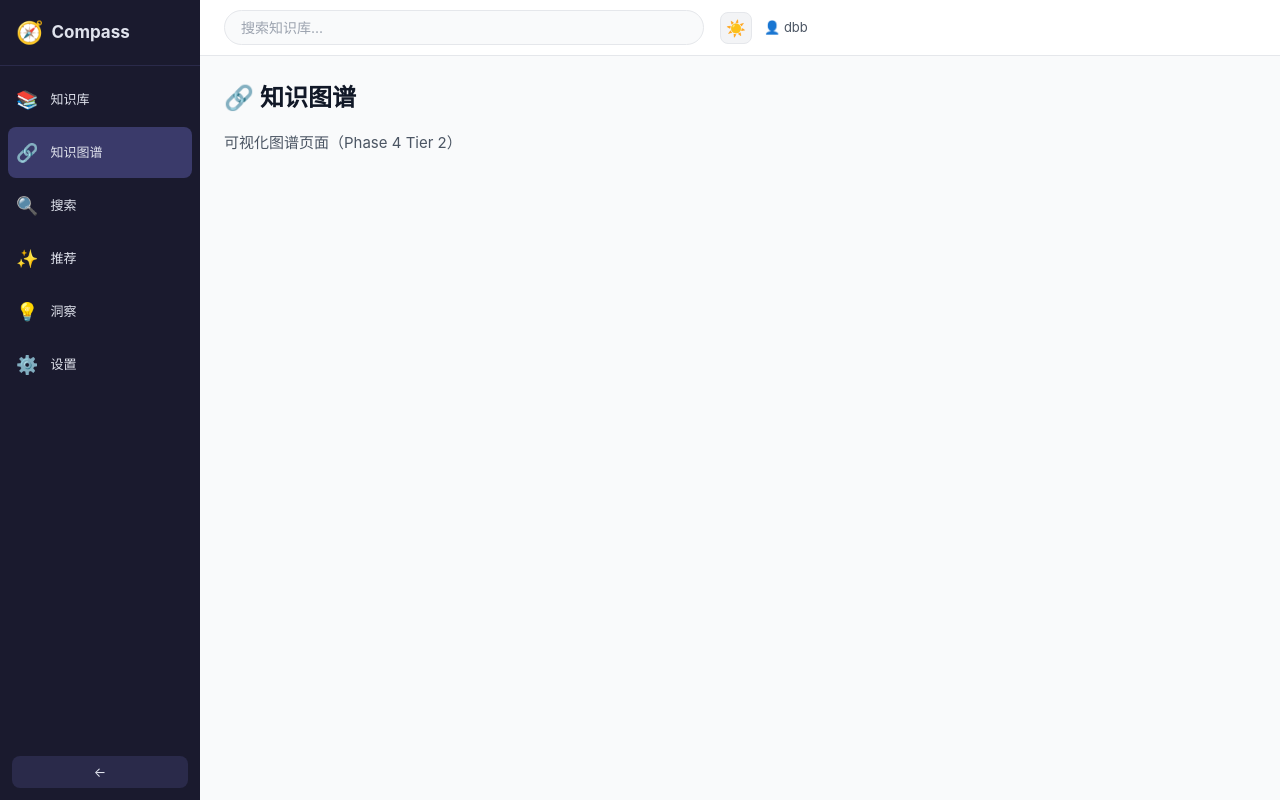
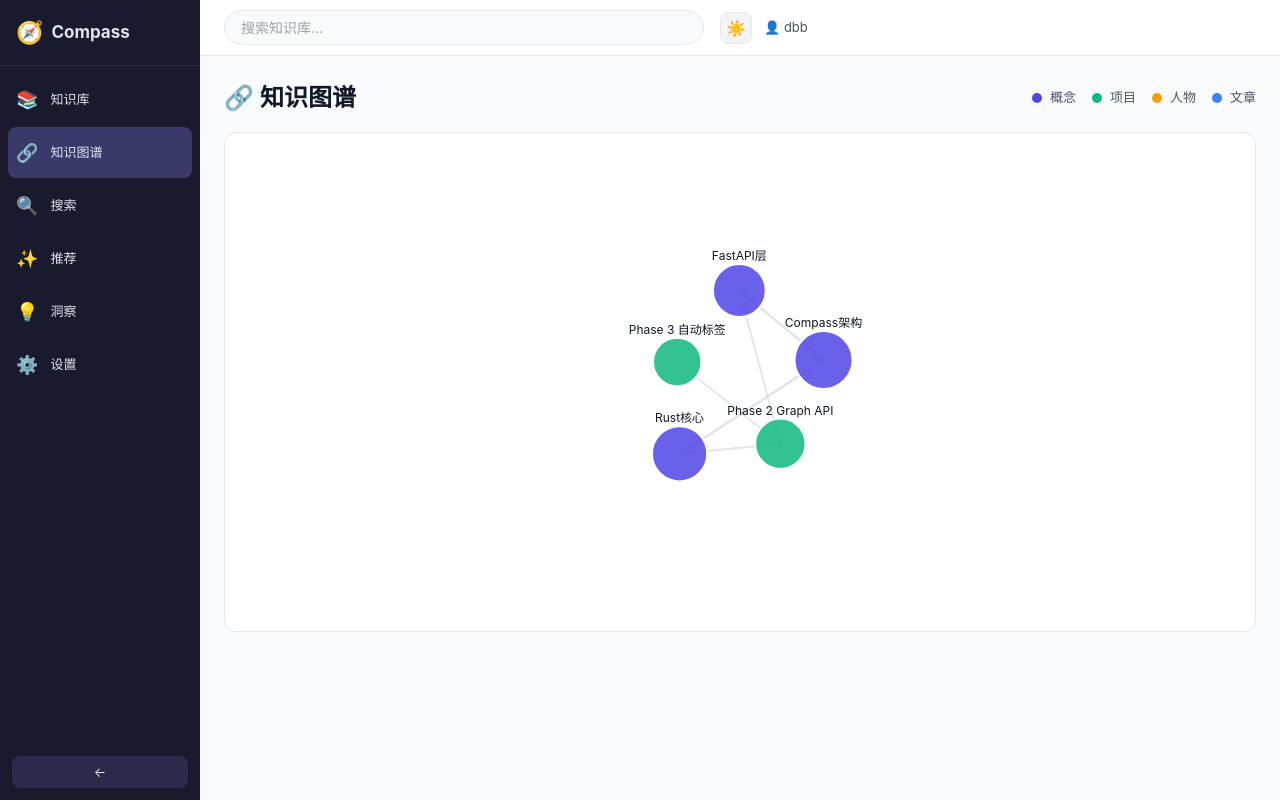
Before and after one commit to jadelaglace/Compass, a Vue app in the folder compass-vue3/: page /graph in a window 1280 px wide. Built offline with nearby package versions, Linux system fonts and the light colour scheme.

Commit message:
feat: P4-Viz-2 — D3.js force-directed graph (#130)

```diff
--- /dev/null
+++ b/compass-vue3/src/components/graph/ForceGraph.vue
@@ -0,0 +1,187 @@
+<script setup lang="ts">
+import { ref, onMounted, onUnmounted } from 'vue'
+import * as d3 from 'd3'
+import { useGraphStore } from '@/stores/graph'
+
+const graphStore = useGraphStore()
+const svgRef = ref<SVGSVGElement | null>(null)
+const containerRef = ref<HTMLDivElement | null>(null)
+
+interface SimNode extends d3.SimulationNodeDatum {
+  id: string
+  title: string
+  entity_type: string
+  score: number
+}
+
+let simulation: d3.Simulation<SimNode, d3.SimulationLinkDatum<SimNode>> | null = null
+
+const entityTypeColors: Record<string, string> = {
+  concept: '#4f46e5',
+  project: '#10b981',
+  person: '#f59e0b',
+  article: '#3b82f6',
+  default: '#6b7280',
+}
+
+function getColor(type: string): string {
+  return entityTypeColors[type] ?? entityTypeColors.default
+}
+
+function initGraph() {
+  if (!svgRef.value || !containerRef.value) return
+
+  const width = containerRef.value.clientWidth
+  const height = containerRef.value.clientHeight
+
+  d3.select(svgRef.value).selectAll('*').remove()
+
+  const svg = d3.select(svgRef.value)
+    .attr('width', width)
+    .attr('height', height)
+    .attr('viewBox', [0, 0, width, height])
+
+  const g = svg.append('g')
+  svg.call(
+    d3.zoom<SVGSVGElement, unknown>()
+      .scaleExtent([0.2, 4])
+      .on('zoom', (event) => {
+        g.attr('transform', event.transform)
+      })
+  )
+
+  const nodes: SimNode[] = graphStore.nodes.map(n => ({ ...n }))
+  const edges: d3.SimulationLinkDatum<SimNode>[] = graphStore.edges.map(e => ({ ...e }))
+
+  const link = g.append('g')
+    .selectAll('line')
+    .data(edges)
+    .join('line')
+    .attr('stroke', '#d1d5db')
+    .attr('stroke-width', (d: d3.SimulationLinkDatum<SimNode>) => ((d as { strength?: number }).strength ?? 0.5) * 3)
+    .attr('stroke-opacity', 0.6)
+
+  const node = g.append('g')
+    .selectAll<SVGGElement, SimNode>('g')
+    .data(nodes)
+    .join('g')
+    .style('cursor', 'pointer')
+    .call(
+      d3.drag<SVGGElement, SimNode>()
+        .on('start', (event, d) => {
+          if (!event.active) simulation!.alphaTarget(0.3).restart()
+          d.fx = d.x
+          d.fy = d.y
+        })
+        .on('drag', (event, d) => {
+          d.fx = event.x
+          d.fy = event.y
+        })
+        .on('end', (event, d) => {
+          if (!event.active) simulation!.alphaTarget(0)
+          d.fx = null
+          d.fy = null
+        })
+    )
+
+  node.append('circle')
+    .attr('r', d => 10 + d.score * 20)
+    .attr('fill', d => getColor(d.entity_type))
+    .attr('fill-opacity', 0.85)
+    .attr('stroke', '#fff')
+    .attr('stroke-width', 2)
+
+  node.append('text')
+    .text(d => d.title)
+    .attr('font-size', 12)
+    .attr('text-anchor', 'middle')
+    .attr('dy', d => -(14 + d.score * 20))
+    .attr('fill', 'var(--text-primary)')
+
+  node
+    .on('mouseover', function(_, d) {
+      d3.select(this).select('circle').attr('stroke-width', 3)
+      graphStore.hoverNode(d.id)
+    })
+    .on('mouseout', function() {
+      d3.select(this).select('circle').attr('stroke-width', 2)
+      graphStore.hoverNode(null)
+    })
+    .on('click', (_, d) => {
+      graphStore.selectNode(d.id)
+    })
+
+  const tooltip = d3.select(containerRef.value)
+    .append('div')
+    .style('position', 'absolute')
+    .style('background', 'var(--bg-primary)')
+    .style('border', '1px solid var(--border-color)')
+    .style('border-radius', 'var(--radius-md)')
+    .style('padding', '8px 12px')
+    .style('font-size', '13px')
+    .style('pointer-events', 'none')
+    .style('opacity', 0)
+    .style('z-index', 10)
+    .style('box-shadow', 'var(--shadow-md)')
+
+  node
+    .on('mouseover.tooltip', (event: MouseEvent, d: SimNode) => {
+      tooltip
+        .style('opacity', 1)
+        .html(`<strong>${d.title}</strong><br/>${d.entity_type} · score: ${(d.score * 100).toFixed(0)}`)
+        .style('left', `${event.offsetX + 12}px`)
+        .style('top', `${event.offsetY - 10}px`)
+    })
+    .on('mousemove.tooltip', (event: MouseEvent) => {
+      tooltip.style('left', `${event.offsetX + 12}px`).style('top', `${event.offsetY - 10}px`)
+    })
+    .on('mouseout.tooltip', () => { tooltip.style('opacity', 0) })
+
+  simulation = d3.forceSimulation(nodes)
+    .force('link', d3.forceLink<SimNode, d3.SimulationLinkDatum<SimNode>>(edges).id(d => d.id).distance(120))
+    .force('charge', d3.forceManyBody().strength(-300))
+    .force('center', d3.forceCenter(width / 2, height / 2))
+    .force('collision', d3.forceCollide<SimNode>().radius(d => 30 + d.score * 20))
+    .on('tick', () => {
+      link
+        .attr('x1', d => (d.source as SimNode).x ?? 0)
+        .attr('y1', d => (d.source as SimNode).y ?? 0)
+        .attr('x2', d => (d.target as SimNode).x ?? 0)
+        .attr('y2', d => (d.target as SimNode).y ?? 0)
+
+      node.attr('transform', d => `translate(${d.x ?? 0},${d.y ?? 0})`)
+    })
+
+  const ro = new ResizeObserver(() => {
+    if (!containerRef.value || !simulation) return
+    const w = containerRef.value.clientWidth
+    const h = containerRef.value.clientHeight
+    svg.attr('viewBox', [0, 0, w, h])
+    simulation.force('center', d3.forceCenter(w / 2, h / 2))
+    simulation.alpha(0.3).restart()
+  })
+  ro.observe(containerRef.value)
+}
+
+onMounted(initGraph)
+onUnmounted(() => { simulation?.stop() })
+</script>
+
+<template>
+  <div ref="containerRef" class="force-graph">
+    <svg ref="svgRef" class="graph-svg"></svg>
+  </div>
+</template>
+
+<style scoped>
+.force-graph {
+  position: relative;
+  width: 100%;
+  height: 500px;
+  background: var(--bg-primary);
+  border: 1px solid var(--border-color);
+  border-radius: var(--radius-lg);
+  overflow: hidden;
+}
+.graph-svg { width: 100%; height: 100%; }
+</style>
--- /dev/null
+++ b/compass-vue3/src/stores/graph.ts
@@ -0,0 +1,34 @@
+import { defineStore } from 'pinia'
+import { ref } from 'vue'
+import type { GraphNode, GraphEdge } from '@/types'
+
+export const useGraphStore = defineStore('graph', () => {
+  const nodes = ref<GraphNode[]>([
+    { id: '1', title: 'Compass架构', entity_type: 'concept', score: 0.95 },
+    { id: '2', title: 'Rust核心', entity_type: 'concept', score: 0.88 },
+    { id: '3', title: 'FastAPI层', entity_type: 'concept', score: 0.82 },
+    { id: '4', title: 'Phase 2 Graph API', entity_type: 'project', score: 0.76 },
+    { id: '5', title: 'Phase 3 自动标签', entity_type: 'project', score: 0.71 },
+  ])
+
+  const edges = ref<GraphEdge[]>([
+    { source: '1', target: '2', strength: 0.9 },
+    { source: '1', target: '3', strength: 0.85 },
+    { source: '2', target: '4', strength: 0.7 },
+    { source: '3', target: '4', strength: 0.65 },
+    { source: '4', target: '5', strength: 0.6 },
+  ])
+
+  const selectedNodeId = ref<string | null>(null)
+  const hoveredNodeId = ref<string | null>(null)
+
+  const selectNode = (id: string | null) => {
+    selectedNodeId.value = id
+  }
+
+  const hoverNode = (id: string | null) => {
+    hoveredNodeId.value = id
+  }
+
+  return { nodes, edges, selectedNodeId, hoveredNodeId, selectNode, hoverNode }
+})
--- a/compass-vue3/src/views/graph/GraphView.vue
+++ b/compass-vue3/src/views/graph/GraphView.vue
@@ -1,28 +1,72 @@
 <script setup lang="ts">
-// Graph view — stub (Phase 4 Tier 2)
+import ForceGraph from '@/components/graph/ForceGraph.vue'
+import { useGraphStore } from '@/stores/graph'
+
+const graphStore = useGraphStore()
 </script>
 
 <template>
   <div class="view">
-    <h1>🔗 知识图谱</h1>
-    <p class="desc">可视化图谱页面（Phase 4 Tier 2）</p>
+    <div class="view-header">
+      <h1>🔗 知识图谱</h1>
+      <div class="legend">
+        <span class="legend-item"><span class="dot" style="background:#4f46e5"></span>概念</span>
+        <span class="legend-item"><span class="dot" style="background:#10b981"></span>项目</span>
+        <span class="legend-item"><span class="dot" style="background:#f59e0b"></span>人物</span>
+        <span class="legend-item"><span class="dot" style="background:#3b82f6"></span>文章</span>
+      </div>
+    </div>
+    <ForceGraph />
+    <p v-if="graphStore.selectedNodeId" class="selection-info">
+      选中节点: <strong>{{ graphStore.nodes.find(n => n.id === graphStore.selectedNodeId)?.title }}</strong>
+    </p>
   </div>
 </template>
 
 <style scoped>
 .view {
-  max-width: 960px;
+  max-width: 1100px;
+}
+
+.view-header {
+  display: flex;
+  align-items: center;
+  justify-content: space-between;
+  margin-bottom: var(--space-4);
+  flex-wrap: wrap;
+  gap: var(--space-3);
 }
 
 h1 {
-  margin-bottom: var(--space-4);
   color: var(--text-primary);
   font-size: var(--text-2xl);
   font-weight: var(--weight-semibold);
 }
 
-.desc {
+.legend {
+  display: flex;
+  gap: var(--space-4);
+  flex-wrap: wrap;
+}
+
+.legend-item {
+  display: flex;
+  align-items: center;
+  gap: var(--space-2);
+  font-size: var(--text-sm);
   color: var(--text-secondary);
-  font-size: var(--text-md);
+}
+
+.dot {
+  width: 10px;
+  height: 10px;
+  border-radius: 50%;
+  flex-shrink: 0;
+}
+
+.selection-info {
+  margin-top: var(--space-3);
+  font-size: var(--text-sm);
+  color: var(--text-secondary);
 }
 </style>
```
